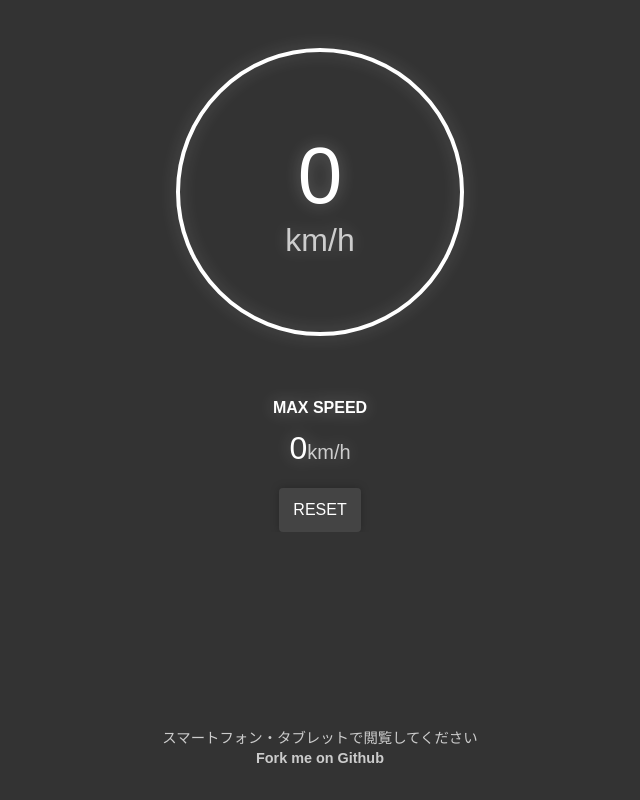
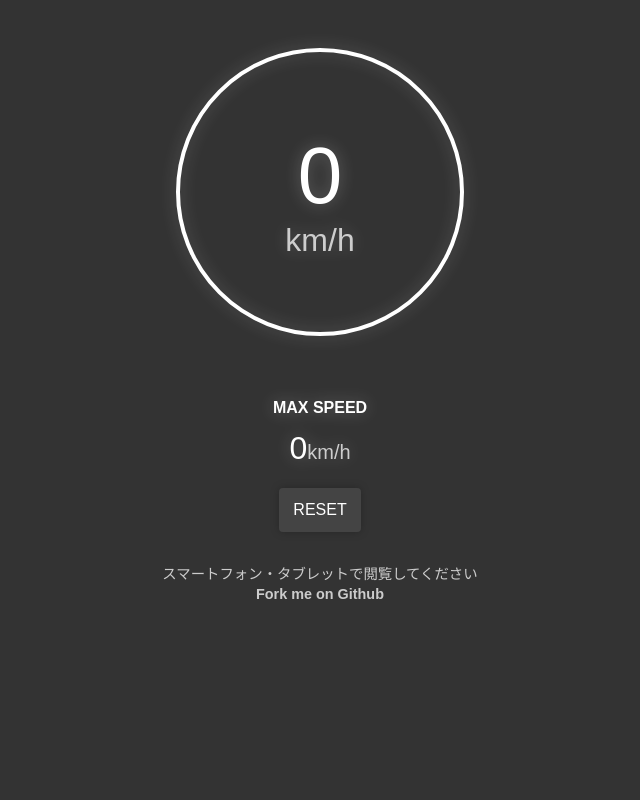
Before and after one commit to TinyKitten/SpeedometerPWA, a Vue app: page / in a window 1280 px wide. Shown: the whole page, without its empty margins (320-960 px from the left). Built offline with nearby package versions, Linux system fonts and the light colour scheme; no server answers.

Commit message:
フッターのアブソをやめた

```diff
--- a/src/components/Credit.vue
+++ b/src/components/Credit.vue
@@ -13,13 +13,12 @@ export default {
 
 <style scoped>
     footer {
-        position: absolute;
-        bottom: 32px;
         width: 100%;
         text-align: center;
         font-size: .9rem;
         line-height: 1.25rem;
         opacity: .75;
+        margin-top: 32px;
     }
     a {
         display: block;
```
